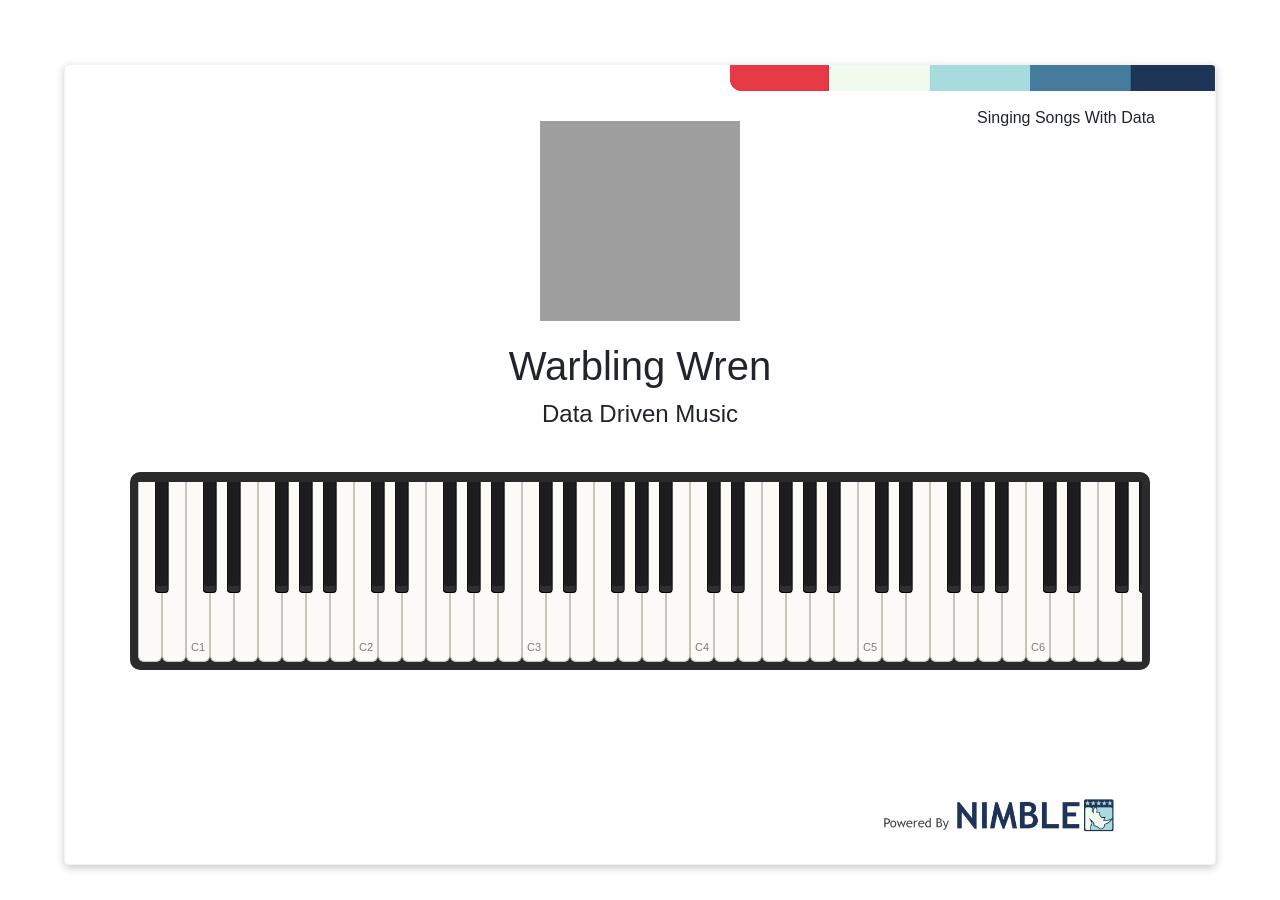
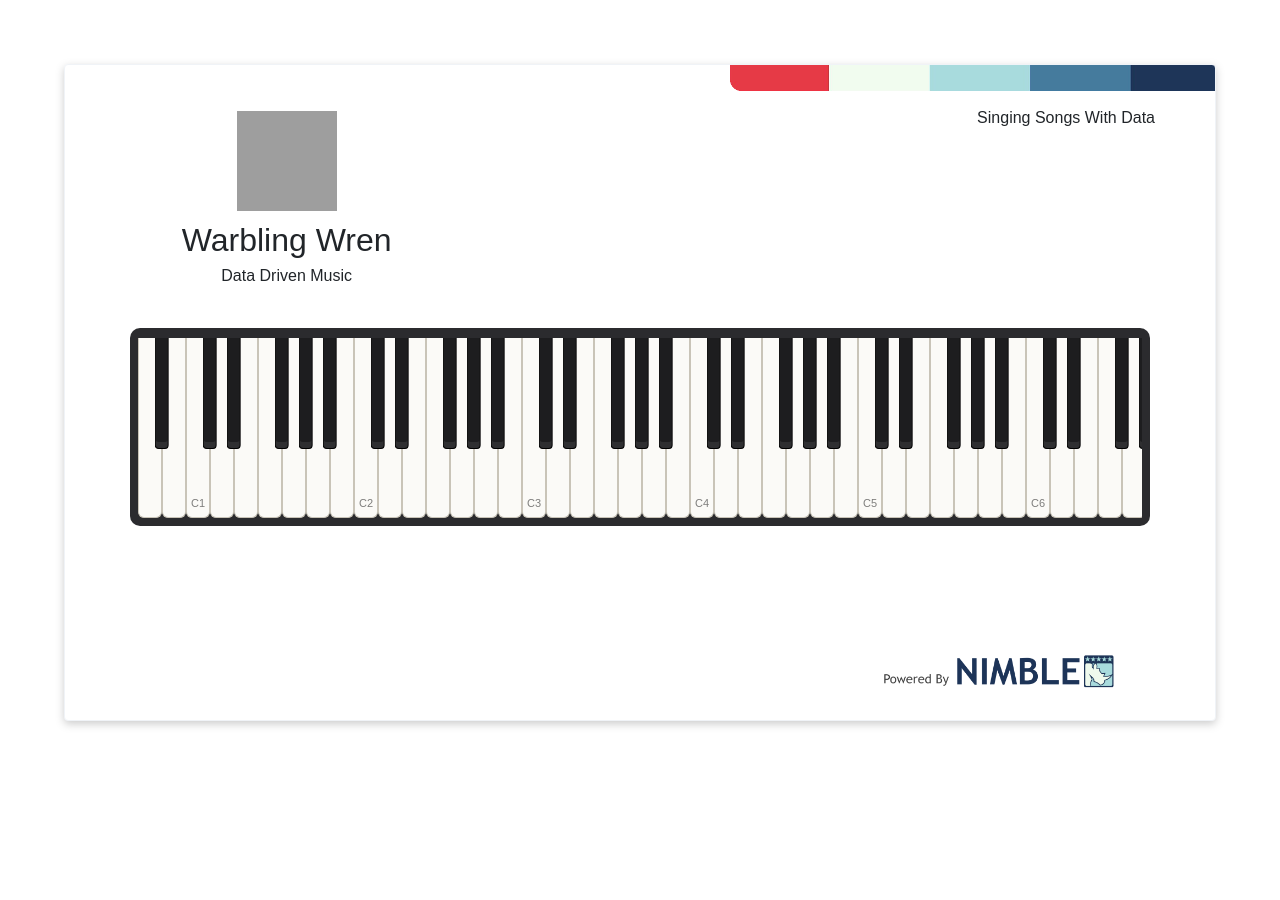
Before and after one commit to warblingwren/warblingwren.github.io, a Jekyll site: the page built from index.html, in a window 1280 px wide. Built offline with Jekyll 4.4.1, drawn with Linux system fonts in a browser that asks for light colours; grey boxes are pictures that could not be loaded.

Commit message:
update:site header

```diff
--- a/_includes/site_header.html
+++ b/_includes/site_header.html
@@ -1,11 +1,12 @@
 <div class="row header">
-    <div class="col-md-4 top-left"></div>
-    <div class="col-md-4 top-center">
+    <div class="col-md-4 top-left">
         <div class="feature">
             <div class="pfp"><img src="{{ page.logo_url }}" class="feature-img"></div>
             <div class="title">{{ page.entity }}</div>
             <div class="subtitle">{{ page.subtitle }}</div>
         </div>
     </div>
+    <div class="col-md-4 top-center">
+    </div>
     <div class="col-md-4 top-right"><p>{{ page.quip }}</p></div>
 </div>
--- a/www/css/www.css
+++ b/www/css/www.css
@@ -52,15 +52,15 @@ body {
 }
 
 .header .feature-img {
-    height: 200px;
+    height: 100px;
 }
 
 .header .top-left {}
+.header .top-left .pfp {margin:5px;}
+.header .top-left .title {font-size : 2em;}
+.header .top-left .subtitle {font-size : 1em;}
+
 .header .top-center {}
-.header .top-center .pfp {margin:15px;}
-.header .top-center .title {font-size : 2.5em;}
-.header .top-center .subtitle {font-size : 1.5em;}
-
 .header .top-right {
     display: inline-table;
     width: 100%;
```
